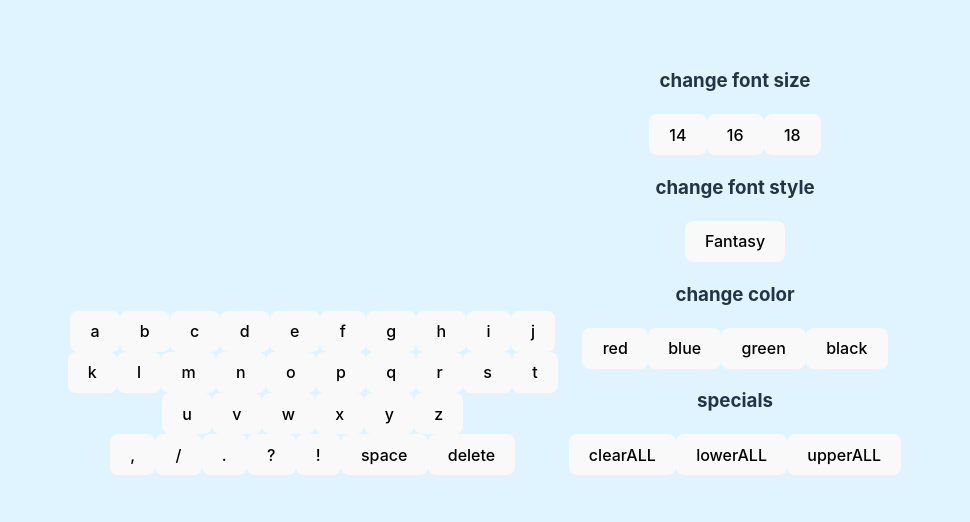
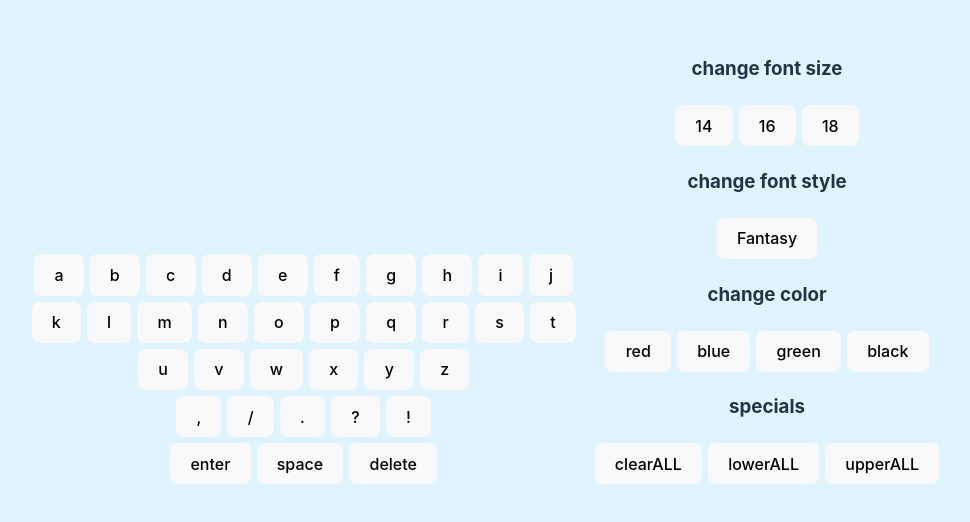
Before and after one commit to chentzriker/textEditor, a React (Vite) app: page / in a window 1280 px wide. Shown: the part 138-660 px from the top of the page, without its empty margins (161-1131 px from the left). Built offline with nearby package versions, Linux system fonts and the light colour scheme.

Commit message:
enter button

```diff
--- a/src/App.css
+++ b/src/App.css
@@ -1,3 +1,6 @@
+button{
+  margin :3px;
+}
 #root {
   max-width: 100vw;
   margin: 0 auto;
--- a/src/App.jsx
+++ b/src/App.jsx
@@ -27,7 +27,15 @@ export function App() {
           style: { color: color, fontSize: fontsize, fontFamily: fontfamily },
         },
       ]);
-    } else {
+    } else if (e.target.textContent === "enter") {
+      setArrText((prev) => [
+        ...prev,
+        {
+          letter: "/n",
+          style: { color: color, fontSize: fontsize, fontFamily: fontfamily },
+        },]);
+    }
+    else {
       setArrText((prev) => [
         ...prev,
         {
--- a/src/components/Board.jsx
+++ b/src/components/Board.jsx
@@ -1,8 +1,8 @@
 function Board(props) {
   return (
-    <div>
+    <div className="displayedText">
       {props.arrText
-        ? props.arrText.map((element, index) => (
+        ? props.arrText.map((element, index) => (element.letter === "/n" ? <br key={index}/> :
             <span key={index} style={element.style}>
               {element?.letter}
             </span>
--- a/src/components/Keyboard.jsx
+++ b/src/components/Keyboard.jsx
@@ -14,7 +14,8 @@ function Keyboard(props) {
   ));
   return (
     <div className="container-keyboard">
-      {keyboard} <br /> {otherBtns}
+      {keyboard} <br /> {otherBtns} <br />
+      <button onClick={(e) => props.handlePressLetter(e)}>enter</button>
       <button onClick={(e) => props.handlePressLetter(e)}>space</button>
       <button onClick={(e) => props.handlePressLetter(e)}>delete</button>
     </div>
--- a/src/index.css
+++ b/src/index.css
@@ -16,6 +16,7 @@
 main{
   display:flex;
   align-items: end;
+  max-width: 100vw;
 
 }
 
@@ -80,5 +81,9 @@ button:focus-visible {
 }
 
 .container-keyboard{
-  max-width: 40vw;
+  max-width: 45vw;
 }
+
+h3{
+  margin-top: 1em;
+}
```
